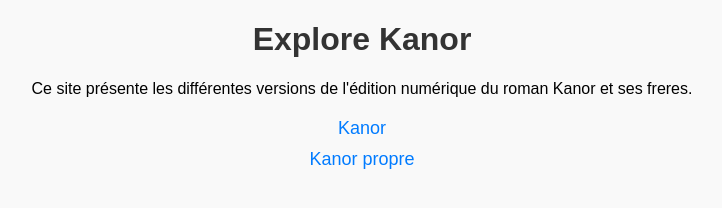
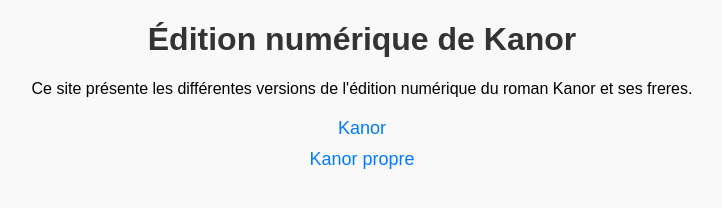
Before and after one commit to kanor-c7s/kanor-c7s.github.io, a plain HTML site: page index.html in a window 1280 px wide. Shown: the whole page, without its empty margins (278-1000 px from the left). Drawn offline with Linux system fonts and the light colour scheme.

Commit message:
Update index.html

```diff
--- a/index.html
+++ b/index.html
@@ -26,7 +26,7 @@
     </style>
 </head>
 <body>
-    <h1>Explore Kanor</h1>
+    <h1>Édition numérique de Kanor</h1>
     <div>Ce site présente les différentes versions de l'édition numérique du roman <hi>Kanor et ses freres</hi>.</div>
     <div class="link-container">
         <a class="link" href="./kanor.html">Kanor</a>
```
